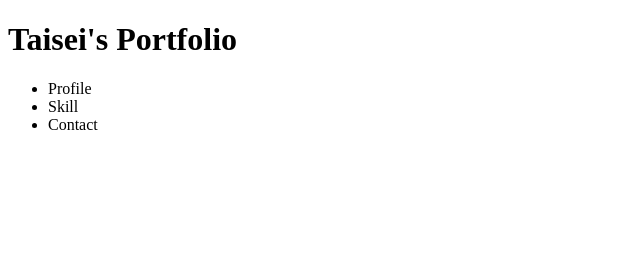
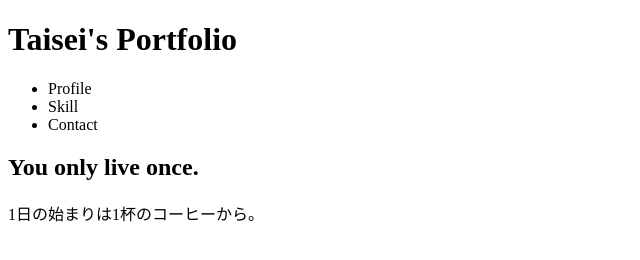
Before and after one commit to Taisei420/Taisei-s-Portfolio, a plain HTML site: page index.html in a window 1280 px wide. Shown: the whole page, without its empty margins (0-640 px from the left). Drawn offline with Linux system fonts and the light colour scheme.

Commit message:
home実装

```diff
--- a/index.html
+++ b/index.html
@@ -19,6 +19,13 @@
           </ul>
         </nav>
       </header>
+
+      <div class="home-content wrapper">
+        <h2 class="page-title">You only live once.</h2>
+        <p>1日の始まりは1杯のコーヒーから。</p>
+      </div>
     </div>
+
+
   </body>
 </html>
```
